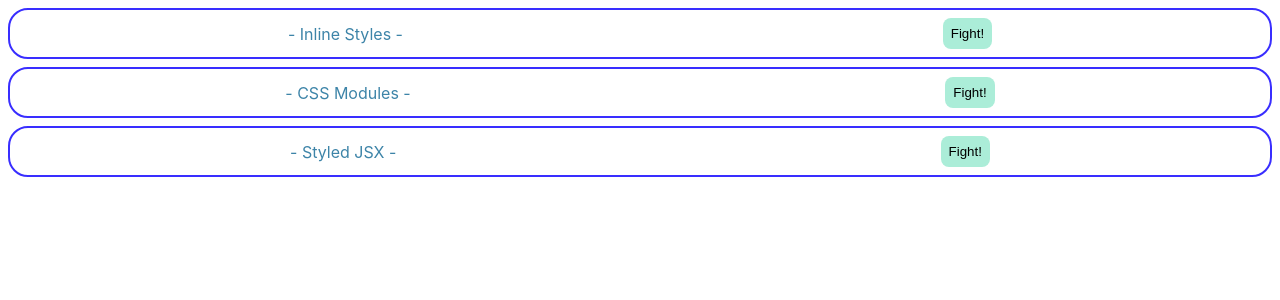
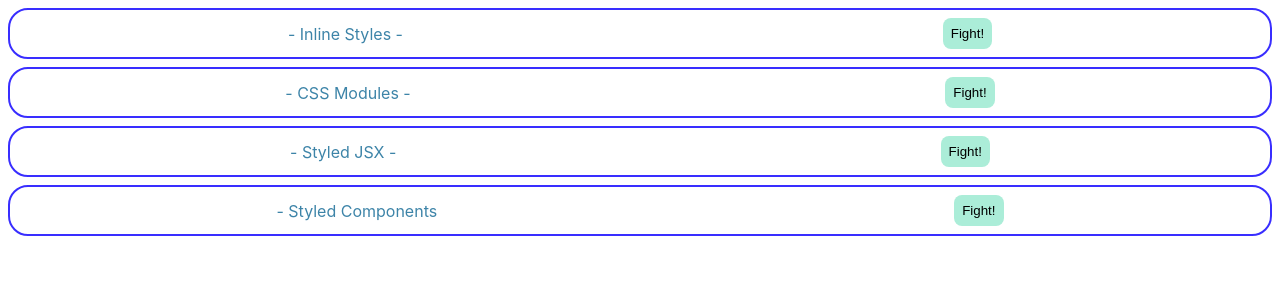
Before and after one commit to nakashi120/udemy-react-stepup, a React (Create React App) app: page / in a window 1280 px wide. Shown: the top 300 px of the page. Built offline with nearby package versions, Linux system fonts and the light colour scheme.

Commit message:
styled components

```diff
--- a/package.json
+++ b/package.json
@@ -10,6 +10,7 @@
     "react": "^17.0.1",
     "react-dom": "^17.0.1",
     "react-scripts": "4.0.3",
+    "styled-components": "^5.2.1",
     "styled-jsx": "^3.4.4",
     "web-vitals": "^1.0.1"
   },
--- a/src/App.js
+++ b/src/App.js
@@ -2,6 +2,7 @@ import React from "react"
 import { InlineStyle } from "./components/InlineStyle"
 import { CssModules } from "./components/CssModules"
 import { StyledJsx } from "./components/StyledJsx"
+import { StyledComponents } from "./components/StyledComponents"
 
 function App() {
   return (
@@ -9,6 +10,7 @@ function App() {
       <InlineStyle />
       <CssModules />
       <StyledJsx />
+      <StyledComponents />
     </>
   )
 }
--- /dev/null
+++ b/src/components/StyledComponents.jsx
@@ -0,0 +1,32 @@
+import styled from "styled-components"
+
+export const StyledComponents = () => {
+  return (
+    <SContainer>
+      <STitle>- Styled Components</STitle>
+      <SButton>Fight!</SButton>
+    </SContainer>
+  )
+}
+
+const SContainer = styled.div`
+  border: solid 2px #392eff;
+  border-radius: 20px;
+  padding: 8px;
+  margin: 8px;
+  display: flex;
+  justify-content: space-around;
+  align-items: center;
+`
+
+const STitle = styled.p`
+  margin: 0;
+  color: #3d84a8;
+`
+
+const SButton = styled.button`
+  background-color: #abedd8;
+  border: none;
+  padding: 8px;
+  border-radius: 8px;
+`
```
Also changed, not shown: 1 other file (tests, documents, lock files or other folders).
